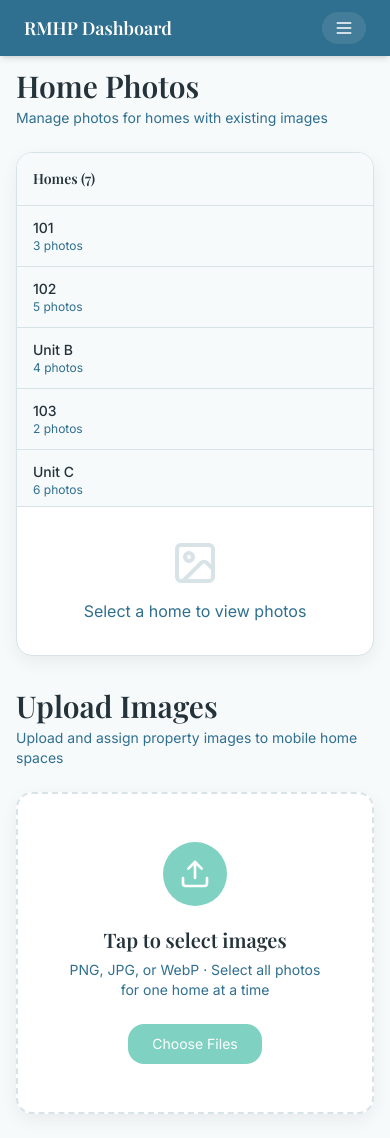
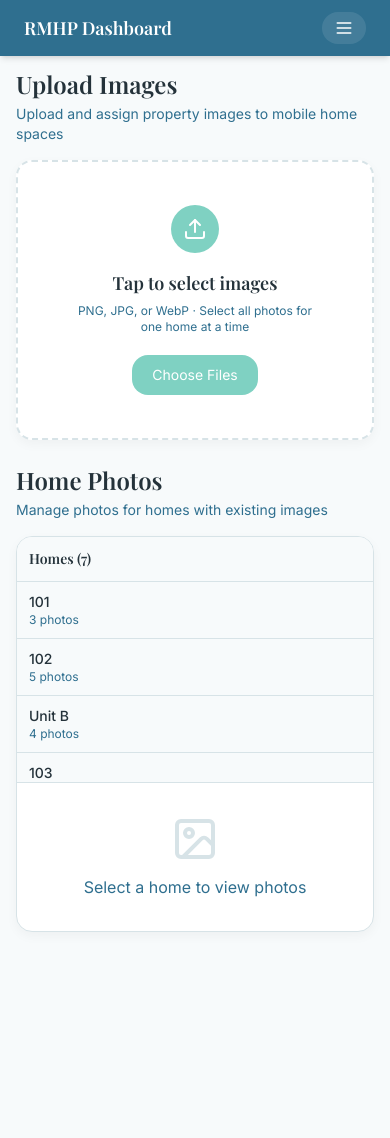
Before and after one commit to riviera-mobile-park/cms, a Next.js app: page /upload in a window 390 px wide. After the commit the page ends 956 px from the top, so only its background shows below. Built offline with nearby package versions, Linux system fonts and the light colour scheme.

Commit message:
upload section mobile update

```diff
--- a/components/HomePhotosSection.tsx
+++ b/components/HomePhotosSection.tsx
@@ -65,10 +65,10 @@ export function HomePhotosSection({ spaces, onDeleteImage }: HomePhotosSectionPr
   };
 
   return (
-    <div className="space-y-6">
+    <div className="space-y-4 md:space-y-6">
       {/* Section Header */}
       <div>
-        <h1 className="heading text-3xl mb-1" style={{ color: '#24323A' }}>
+        <h1 className="heading text-2xl md:text-3xl mb-1" style={{ color: '#24323A' }}>
           Home Photos
         </h1>
         <p className="text-sm" style={{ color: '#2F6F8F' }}>
@@ -79,8 +79,8 @@ export function HomePhotosSection({ spaces, onDeleteImage }: HomePhotosSectionPr
       {/* Main 2-Column Layout */}
       {spacesWithImages.length === 0 ? (
         <div
-          className="bg-white rounded-xl p-8 text-center"
-          style={{ border: '1px solid #D7E3E7', boxShadow: '0 6px 18px rgba(0,0,0,0.06)' }}
+          className="bg-white rounded-xl p-6 md:p-8 text-center"
+          style={{ border: '1px solid #D7E3E7', boxShadow: '0 4px 12px rgba(0,0,0,0.04)' }}
         >
           <ImageIcon className="w-12 h-12 mx-auto mb-3" style={{ color: '#D7E3E7' }} />
           <p className="text-base" style={{ color: '#2F6F8F' }}>
@@ -93,24 +93,24 @@ export function HomePhotosSection({ spaces, onDeleteImage }: HomePhotosSectionPr
       ) : (
         <div
           className="bg-white rounded-xl overflow-hidden flex flex-col lg:flex-row"
-          style={{ border: '1px solid #D7E3E7', boxShadow: '0 6px 18px rgba(0,0,0,0.06)' }}
+          style={{ border: '1px solid #D7E3E7', boxShadow: '0 4px 12px rgba(0,0,0,0.04)' }}
         >
           {/* LEFT COLUMN: Homes List */}
           <div
             className="w-full lg:w-60 border-b lg:border-b-0 lg:border-r"
             style={{ borderColor: '#D7E3E7', background: '#F7FAFB' }}
           >
-            <div className="p-4 border-b" style={{ borderColor: '#D7E3E7' }}>
+            <div className="p-3 md:p-4 border-b" style={{ borderColor: '#D7E3E7' }}>
               <h3 className="text-sm font-semibold" style={{ color: '#24323A' }}>
                 Homes ({spacesWithImages.length})
               </h3>
             </div>
-            <div className="overflow-y-auto max-h-[300px] lg:max-h-[600px]">
+            <div className="overflow-y-auto max-h-[200px] md:max-h-[300px] lg:max-h-[600px]">
               {spacesWithImages.map((space) => (
                 <button
                   key={space.id}
                   onClick={() => handleHomeSelect(space.id)}
-                  className="w-full text-left px-4 py-3 transition-colors border-b"
+                  className="w-full text-left px-3 md:px-4 py-2.5 md:py-3 transition-colors border-b"
                   style={{
                     background: selectedHomeId === space.id ? '#E8F6F3' : 'transparent',
                     borderColor: '#D7E3E7',
@@ -200,15 +200,15 @@ export function HomePhotosSection({ spaces, onDeleteImage }: HomePhotosSectionPr
                 </div>
 
                 {/* BOTTOM: Preview + Delete */}
-                <div className="flex-1 p-6">
+                <div className="flex-1 p-4 md:p-6">
                   {!selectedImageUrl ? (
-                    <div className="flex items-center justify-center h-full">
+                    <div className="flex items-center justify-center h-full min-h-[200px]">
                       <p className="text-sm" style={{ color: '#2F6F8F' }}>
                         Select an image to preview
                       </p>
                     </div>
                   ) : (
-                    <div className="space-y-4">
+                    <div className="space-y-3 md:space-y-4">
                       <h3 className="text-sm font-semibold" style={{ color: '#24323A' }}>
                         Preview
                       </h3>
@@ -219,7 +219,7 @@ export function HomePhotosSection({ spaces, onDeleteImage }: HomePhotosSectionPr
                         <OptimizedImage
                           imageKey={selectedImageUrl}
                           alt="Preview"
-                          className="w-full h-auto max-h-[400px] object-contain"
+                          className="w-full h-auto max-h-[300px] md:max-h-[400px] object-contain"
                         />
                       </div>
                       <button
--- a/components/pages/Upload.tsx
+++ b/components/pages/Upload.tsx
@@ -60,14 +60,11 @@ export function Upload({ spaces, onImagesAssigned, onDeleteImage }: UploadProps)
   };
 
   return (
-    <div className="space-y-8">
-      {/* Home Photos Management Section */}
-      <HomePhotosSection spaces={spaces} onDeleteImage={onDeleteImage} />
-
+    <div className="space-y-6 md:space-y-8">
       {/* Upload Section */}
-      <div className="space-y-6">
+      <div className="space-y-4 md:space-y-6">
         <div>
-          <h1 className="heading text-3xl mb-1" style={{ color: '#24323A' }}>Upload Images</h1>
+          <h1 className="heading text-2xl md:text-3xl mb-1" style={{ color: '#24323A' }}>Upload Images</h1>
           <p className="text-sm" style={{ color: '#2F6F8F' }}>
             Upload and assign property images to mobile home spaces
           </p>
@@ -79,31 +76,31 @@ export function Upload({ spaces, onImagesAssigned, onDeleteImage }: UploadProps)
         onDrop={handleDrop}
         onDragOver={handleDragOver}
         onDragLeave={handleDragLeave}
-        className="bg-white rounded-xl p-12 lg:p-16 flex flex-col items-center justify-center cursor-pointer transition-colors"
+        className="bg-white rounded-xl p-8 md:p-12 lg:p-16 flex flex-col items-center justify-center cursor-pointer transition-colors min-h-[280px] md:min-h-[320px]"
         style={{
           border: `2px dashed ${isDragging ? '#7FD1C2' : '#D7E3E7'}`,
           background: isDragging ? '#E8F6F3' : '#FFFFFF',
-          boxShadow: '0 6px 18px rgba(0,0,0,0.06)',
+          boxShadow: '0 4px 12px rgba(0,0,0,0.04)',
         }}
       >
-        {/* Icon circle — solid seafoam, no gradient */}
+        {/* Icon circle */}
         <div
-          className="w-16 h-16 rounded-full flex items-center justify-center mb-5"
+          className="w-12 h-12 md:w-16 md:h-16 rounded-full flex items-center justify-center mb-4"
           style={{ background: '#7FD1C2' }}
         >
-          <UploadIcon className="w-8 h-8 text-white" />
+          <UploadIcon className="w-6 h-6 md:w-8 md:h-8 text-white" />
         </div>
 
-        <h2 className="heading text-xl mb-1.5" style={{ color: '#24323A' }}>
+        <h2 className="heading text-lg md:text-xl mb-1.5" style={{ color: '#24323A' }}>
           Tap to select images
         </h2>
-        <p className="text-sm text-center" style={{ color: '#2F6F8F' }}>
+        <p className="text-xs md:text-sm text-center px-4" style={{ color: '#2F6F8F' }}>
           PNG, JPG, or WebP · Select all photos for one home at a time
         </p>
 
         {/* Primary button */}
         <button
-          className="mt-6 px-6 py-2.5 rounded-xl text-sm text-white transition-colors"
+          className="mt-5 md:mt-6 px-5 md:px-6 py-2.5 rounded-xl text-sm text-white transition-colors"
           style={{ background: '#7FD1C2' }}
           onMouseEnter={e => ((e.currentTarget as HTMLElement).style.background = '#5FBCAC')}
           onMouseLeave={e => ((e.currentTarget as HTMLElement).style.background = '#7FD1C2')}
@@ -131,6 +128,9 @@ export function Upload({ spaces, onImagesAssigned, onDeleteImage }: UploadProps)
         onFinish={handleFinish}
       />
       </div>
+
+      {/* Home Photos Management Section */}
+      <HomePhotosSection spaces={spaces} onDeleteImage={onDeleteImage} />
     </div>
   );
 }
```
